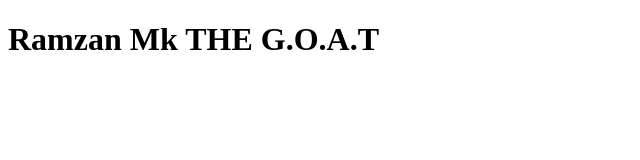
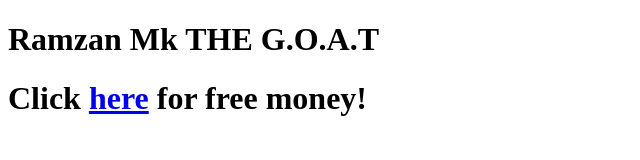
Before and after one commit to scaf-games/mynewwebsite, a plain HTML site: page index.html in a window 1280 px wide. Shown: the whole page, without its empty margins (0-640 px from the left). Drawn offline with Linux system fonts and the light colour scheme.

Commit message:
Add files via upload

```diff
--- a/index.html
+++ b/index.html
@@ -9,5 +9,8 @@
     <h1>
         Ramzan Mk THE G.O.A.T
     </h1>
+    <h1>
+        Click <a href="https://youtu.be/fcm1rupVS4c?si=EV_sCpwFDNIw9Awz">here</a> for free money!
+    </h1>
 </body>
 </html>
```
